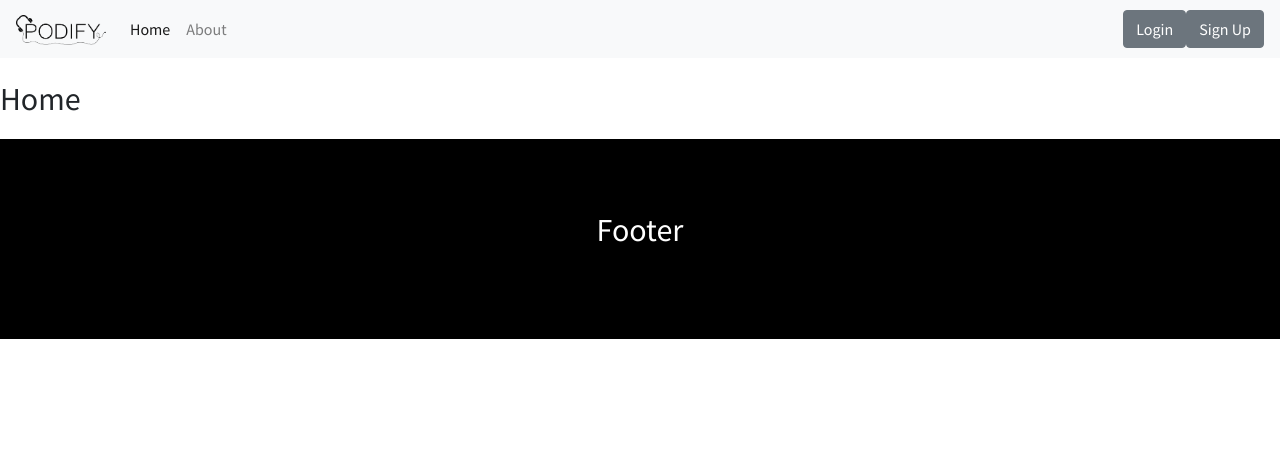
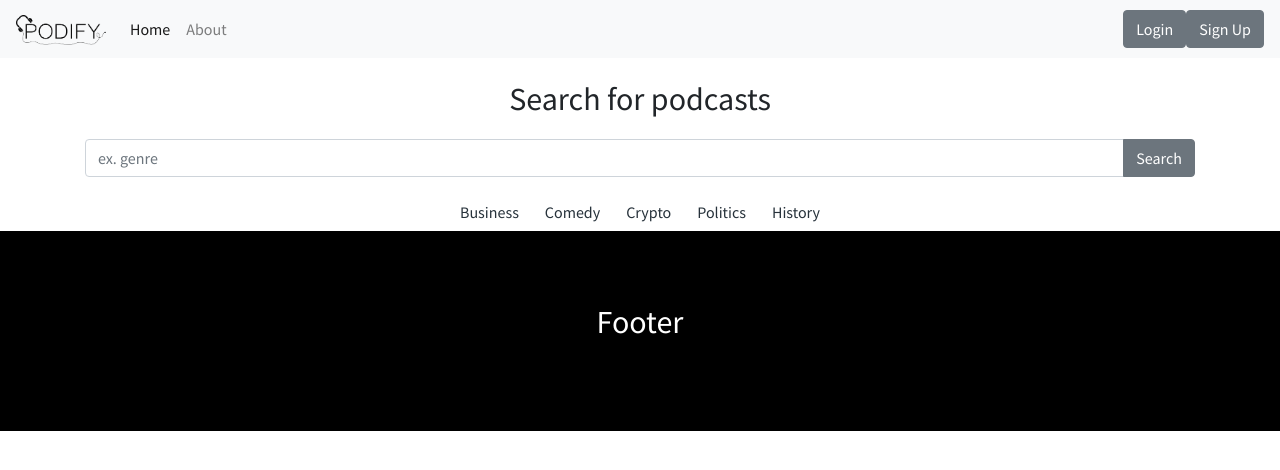
Before and after one commit to Jabser/Podify, a React (Create React App) app: page / in a window 1280 px wide. Shown: the top 470 px of the page. Built offline with nearby package versions, Linux system fonts and the light colour scheme.

Commit message:
Home - Initial page markup

```diff
--- /dev/null
+++ b/src/sass/home.scss
@@ -0,0 +1,19 @@
+.home {
+  h1 {
+    text-align: center;
+  }
+  .search-genres {
+    text-align: center;
+
+    a {
+      color: #27323b;
+
+      &:hover {
+
+      }
+    }
+    .fa-circle {
+      color: #df6988;
+    }
+  }
+}
--- a/src/views/Home.js
+++ b/src/views/Home.js
@@ -1,10 +1,33 @@
 import React, { Component } from 'react';
+import '../sass/home.scss';
 
 class Home extends Component {
   render() {
     return (
       <div className="home">
-        <h1>Home</h1>
+        <div className="container">
+          <h1 className="text-center">Search for podcasts</h1>
+          <form action="">
+            <div className="input-group mb-3">
+              <input type="text" className="form-control" placeholder="ex. genre" />
+              <div className="input-group-append">
+                <button className="btn btn-secondary" type="button">Search</button>
+              </div>
+            </div>
+          </form>
+          <div className="search-genres">
+            <a className="btn btn-link" href="">Business</a>
+            <i class="fas fa-circle"></i>
+            <a className="btn btn-link" href="">Comedy</a>
+            <i class="fas fa-circle"></i>
+            <a className="btn btn-link" href="">Crypto</a>
+            <i class="fas fa-circle"></i>
+            <a className="btn btn-link" href="">Politics</a>
+            <i class="fas fa-circle"></i>
+            <a className="btn btn-link" href="">History</a>
+            <i class="fas fa-circle"></i>
+          </div>
+        </div>
       </div>
     )
   }
```
